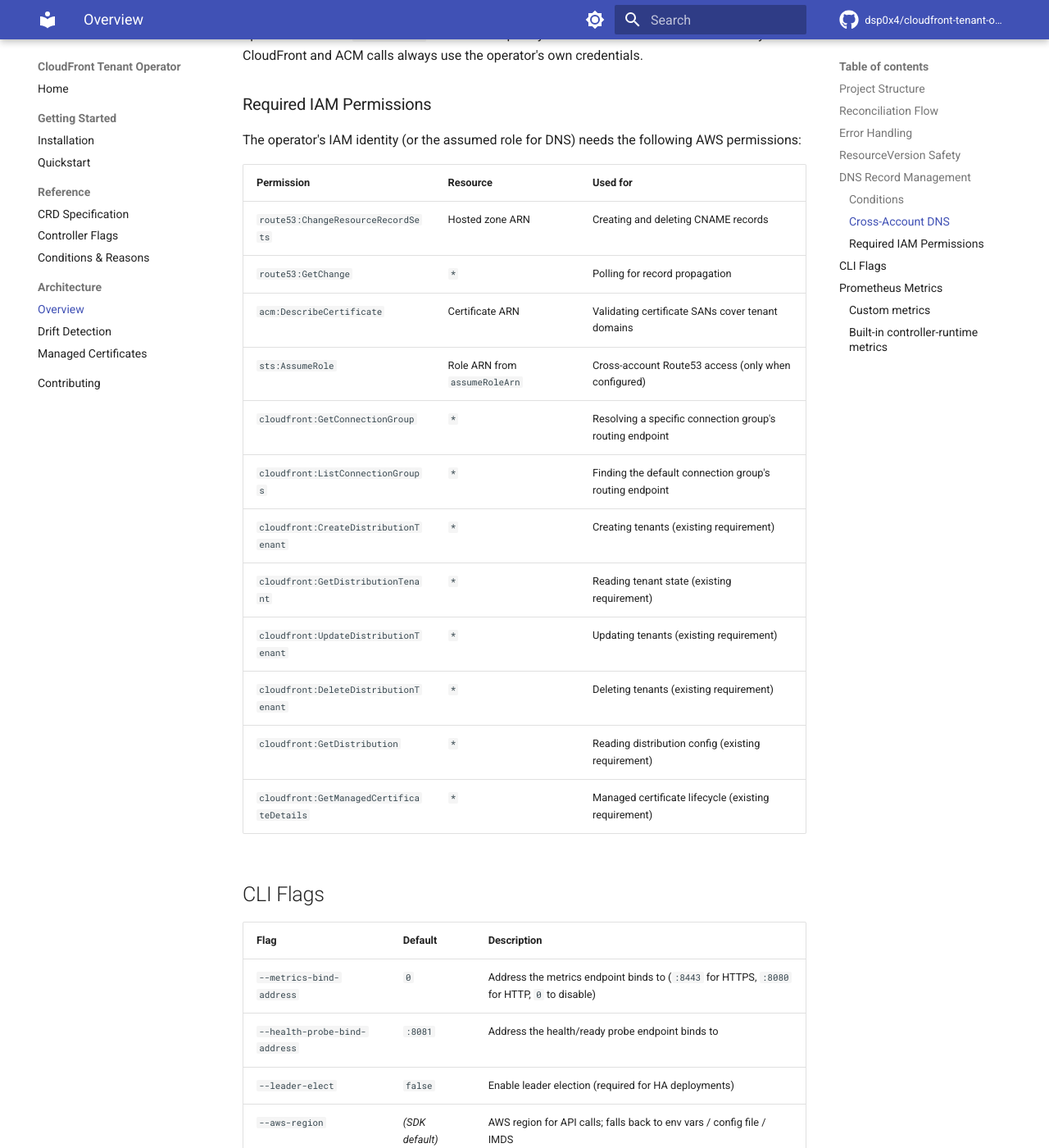
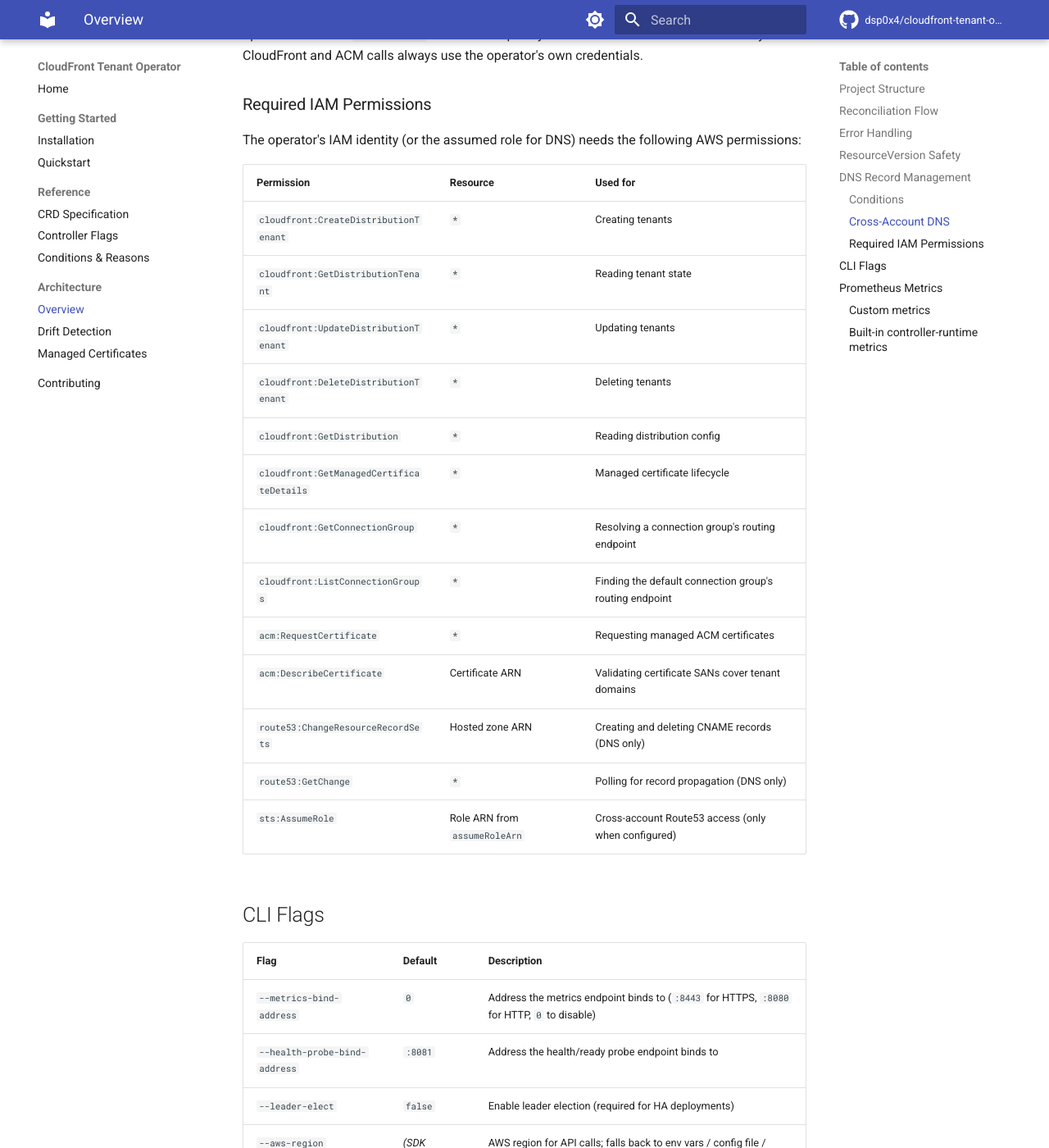
Before and after one commit to dsp0x4/cloudfront-tenant-operator, an MkDocs documentation site: the page built from docs/architecture/overview.md, in a window 1280 px wide and 1400 px high, scrolled down 3511 px. Shown: the whole window at 82% size. Built offline with MkDocs 1.6.1 and Material for MkDocs 9.7.7, drawn with Linux system fonts in a browser that asks for light colours; comment, search, counter and statistics services are not loaded.

Commit message:
chore: improve stuff

```diff
--- a/.goreleaser.yml
+++ b/.goreleaser.yml
@@ -28,6 +28,8 @@
       - "{{ .Version }}"
       - latest
     sbom: false
+    flags:
+      - "--provenance=false"
     labels:
       "org.opencontainers.image.title": "{{ .ProjectName }}"
       "org.opencontainers.image.version": "{{ .Version }}"
--- a/docs/architecture/overview.md
+++ b/docs/architecture/overview.md
@@ -94,18 +94,19 @@
 
 | Permission | Resource | Used for |
 |-----------|----------|----------|
-| `route53:ChangeResourceRecordSets` | Hosted zone ARN | Creating and deleting CNAME records |
-| `route53:GetChange` | `*` | Polling for record propagation |
+| `cloudfront:CreateDistributionTenant` | `*` | Creating tenants |
+| `cloudfront:GetDistributionTenant` | `*` | Reading tenant state |
+| `cloudfront:UpdateDistributionTenant` | `*` | Updating tenants |
+| `cloudfront:DeleteDistributionTenant` | `*` | Deleting tenants |
+| `cloudfront:GetDistribution` | `*` | Reading distribution config |
+| `cloudfront:GetManagedCertificateDetails` | `*` | Managed certificate lifecycle |
+| `cloudfront:GetConnectionGroup` | `*` | Resolving a connection group's routing endpoint |
+| `cloudfront:ListConnectionGroups` | `*` | Finding the default connection group's routing endpoint |
+| `acm:RequestCertificate` | `*` | Requesting managed ACM certificates |
 | `acm:DescribeCertificate` | Certificate ARN | Validating certificate SANs cover tenant domains |
+| `route53:ChangeResourceRecordSets` | Hosted zone ARN | Creating and deleting CNAME records (DNS only) |
+| `route53:GetChange` | `*` | Polling for record propagation (DNS only) |
 | `sts:AssumeRole` | Role ARN from `assumeRoleArn` | Cross-account Route53 access (only when configured) |
-| `cloudfront:GetConnectionGroup` | `*` | Resolving a specific connection group's routing endpoint |
-| `cloudfront:ListConnectionGroups` | `*` | Finding the default connection group's routing endpoint |
-| `cloudfront:CreateDistributionTenant` | `*` | Creating tenants (existing requirement) |
-| `cloudfront:GetDistributionTenant` | `*` | Reading tenant state (existing requirement) |
-| `cloudfront:UpdateDistributionTenant` | `*` | Updating tenants (existing requirement) |
-| `cloudfront:DeleteDistributionTenant` | `*` | Deleting tenants (existing requirement) |
-| `cloudfront:GetDistribution` | `*` | Reading distribution config (existing requirement) |
-| `cloudfront:GetManagedCertificateDetails` | `*` | Managed certificate lifecycle (existing requirement) |
 
 ## CLI Flags
 
```
Also changed, not shown: docs/getting-started/installation.md (+13 -6 lines), docs/getting-started/quickstart.md (+2 -0 lines), docs/reference/crd.md (+3 -1 lines), 6 other files.
